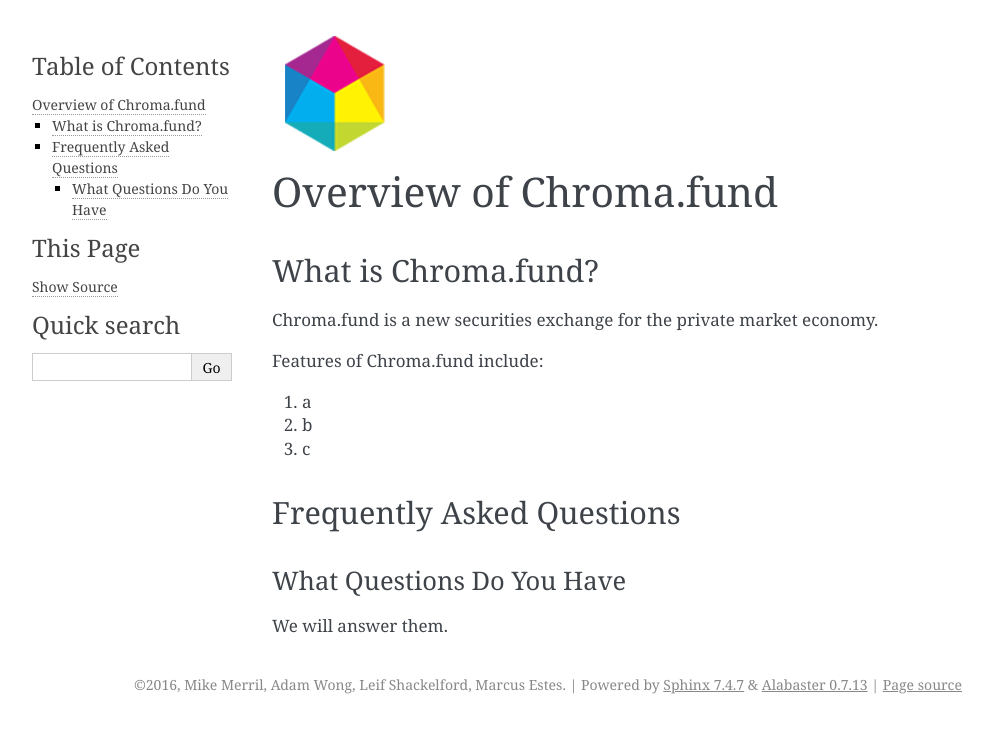
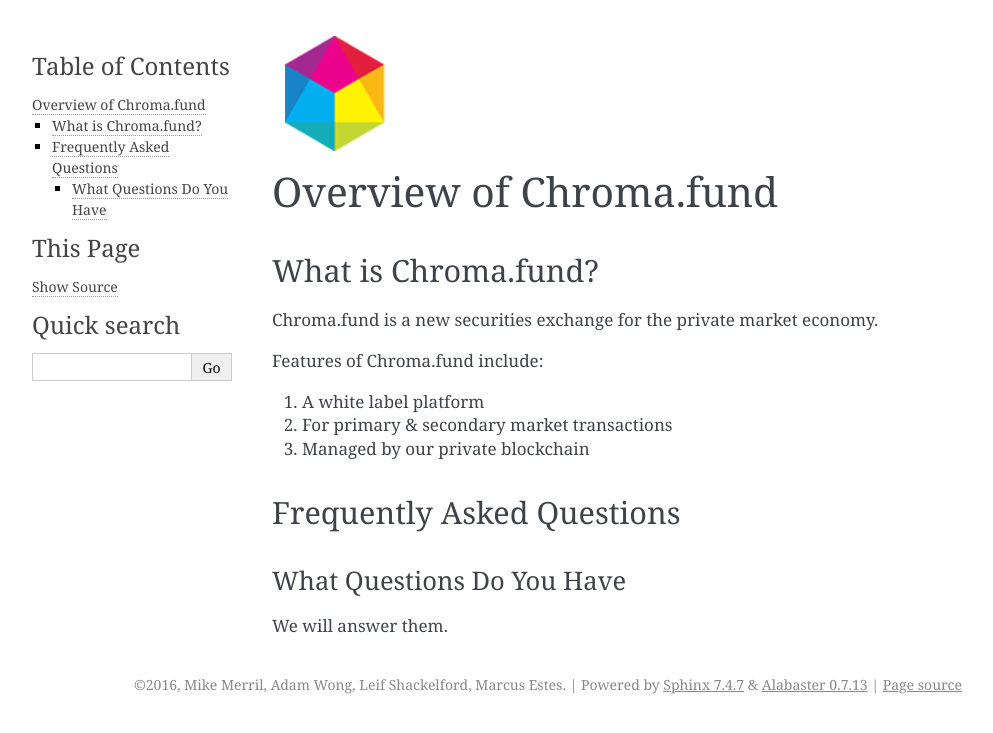
Before and after one commit to ChromaPDX/chroma-fund-docs, a Sphinx documentation site: the page built from docs/source/chroma_fund/overview.rst, in a window 1280 px wide. Shown: the top 733 px of the page, without its empty margins (148-1141 px from the left). Built offline with Sphinx 7.4.7, drawn with Linux system fonts in a browser that asks for light colours.

Commit message:
Update overview.rst

```diff
--- a/docs/source/chroma_fund/overview.rst
+++ b/docs/source/chroma_fund/overview.rst
@@ -10,9 +10,9 @@
 
 Features of Chroma.fund include:
 
-1. a
-2. b
-3. c
+1. A white label platform
+2. For primary & secondary market transactions
+3. Managed by our private blockchain
 
 Frequently Asked Questions
 --------------------------
```
